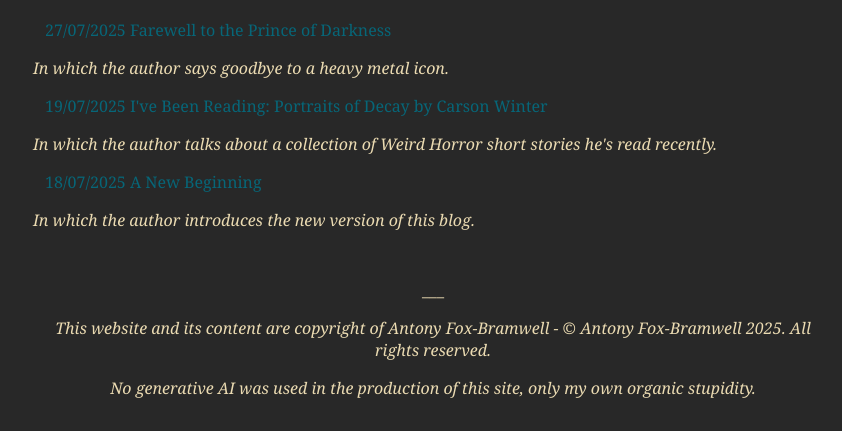
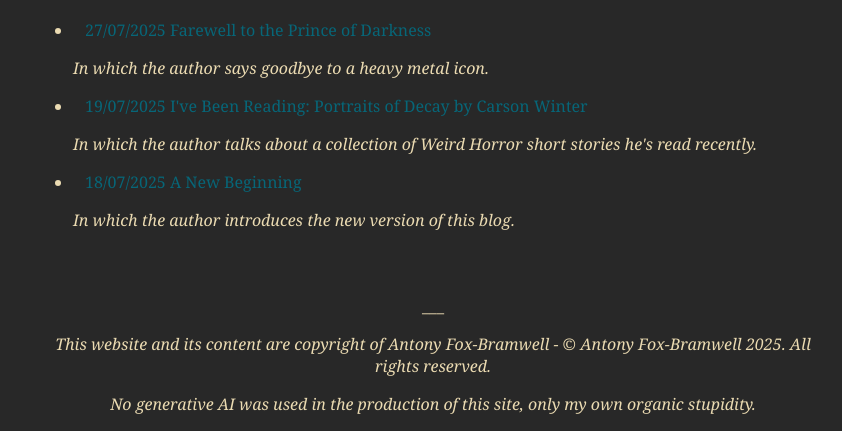
Before and after one commit to afoxbr/www.antonyfb.com, a plain HTML site: page blog/index.html in a window 1280 px wide. Shown: the part 377-808 px from the top of the page, without its empty margins (207-1049 px from the left). Drawn offline with Linux system fonts and the light colour scheme.

Commit message:
blog/index: make list of entries into unordered list

```diff
--- a/blog/index.html
+++ b/blog/index.html
@@ -32,24 +32,26 @@
 
     <main class="mainSection">
         <h1>Blog Entries</h1>
-        <article class="conlink">
+	<ul>
+        <li><article class="conlink">
             <a class="contitle" href="farewell-prince-darkness.html">27/07/2025 Farewell to the Prince of Darkness</a>
             <p class="conblurb">
                 In which the author says goodbye to a heavy metal icon.
             </p>
-        </article>
-        <article class="conlink">
+        </article></li>
+        <li><article class="conlink">
             <a class="contitle" href="reading-portraits-decay.html">19/07/2025 I've Been Reading: Portraits of Decay by Carson Winter</a>
             <p class="conblurb">
                 In which the author talks about a collection of Weird Horror short stories he's read recently.
             </p>
-        </article>
-        <article class="conlink">
+        </article></li>
+        <li><article class="conlink">
             <a class="contitle" href="new-beginning.html">18/07/2025 A New Beginning</a>
             <p class="conblurb">
                 In which the author introduces the new version of this blog.
             </p>
-        </article>
+        </article></li>
+	</ul>
     </main>
 
     <footer>
```
